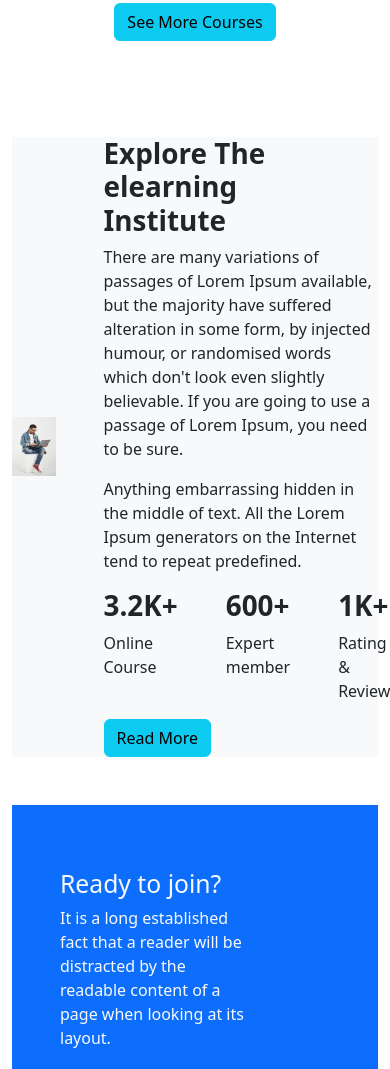
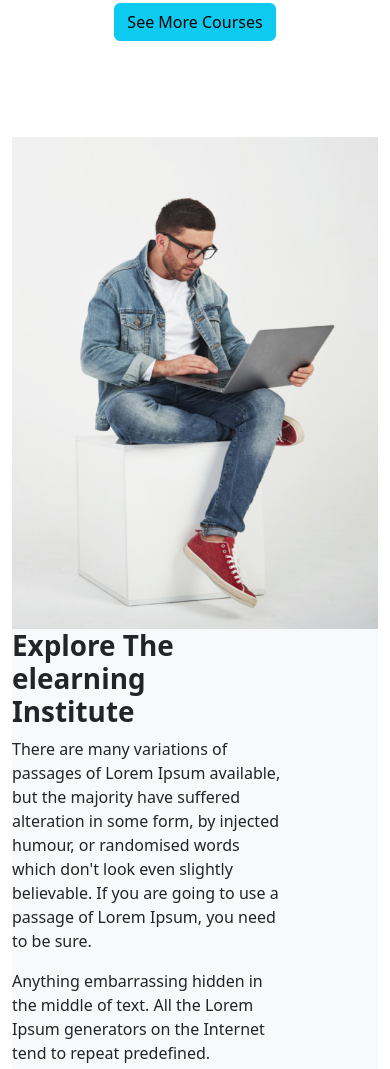
Before and after one commit to tamannachowdhury1/edTech-website, a plain HTML site: page index.html in a window 390 px wide. Shown: the part 3232-4301 px from the top of the page. Drawn offline with Linux system fonts and the light colour scheme.

Commit message:
elearning institute

```diff
--- a/index.html
+++ b/index.html
@@ -225,7 +225,7 @@
         <!-- button-design-end -->
         <!-- elearning Institute start -->
         <section class="container my-5">
-            <div class="d-flex align-items-center gap-5  bg-light">
+            <div class="d-lg-flex d-md-flex d-sm-flex align-items-center gap-5  bg-light">
                 <div>
                     <img src="images/working.png" class="w-100 " alt="">
                 </div>
```
